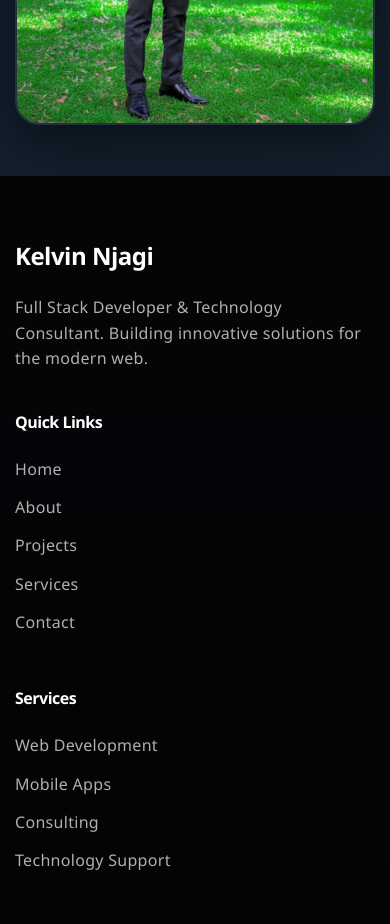
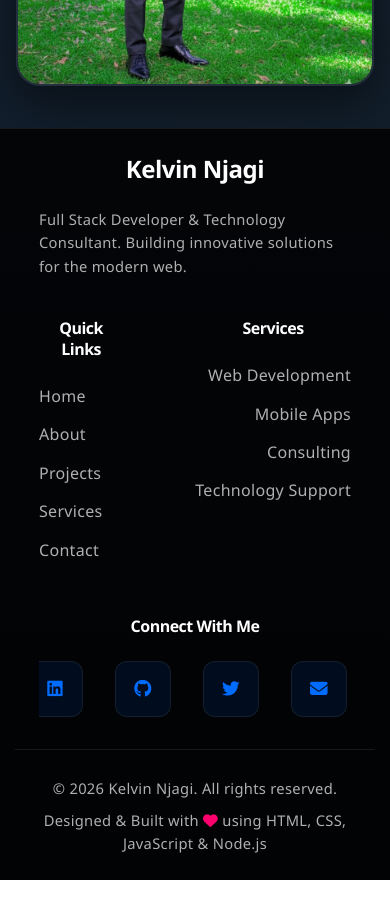
Before and after one commit to Kelvin-Njagi/portfolio.io, a website: page index.html in a window 390 px wide. Shown: the part 1060-1984 px from the top of the page. After the commit the page ends 1940 px from the top, so only its background shows below. Drawn offline with Linux system fonts and the light colour scheme.

Commit message:
Update styling in CSS

```diff
--- a/style.css
+++ b/style.css
@@ -762,6 +762,40 @@ section.visible {
     margin-bottom: 4rem;
 }
 
+/* Keep about image on the right on narrower screens to match laptop layout */
+@media (max-width: 768px) {
+    .about-grid {
+        grid-template-columns: 1fr 300px;
+        gap: var(--spacing-md);
+        align-items: start;
+    }
+
+    .about-text {
+        order: 0;
+    }
+
+    .about-image {
+        order: 0;
+        display: block;
+        justify-self: end;
+        align-self: start;
+        margin-top: 0;
+    }
+
+    .about-image img {
+        width: 100%;
+        max-width: 280px;
+        height: auto;
+        border-radius: 12px;
+        object-fit: cover;
+    }
+
+    /* Reduce padding so text and image fit nicely on small widths */
+    .about-text p {
+        margin-bottom: var(--spacing-sm);
+    }
+}
+
 .about-text h3 {
     font-size: 1.5rem;
     margin-bottom: 1rem;
@@ -1389,7 +1423,10 @@ section.visible {
 .footer-social-links {
     display: flex;
     gap: 1rem;
-    flex-wrap: wrap;
+    flex-wrap: nowrap;
+    align-items: center;
+    justify-content: center;
+    white-space: nowrap;
 }
 
 .footer-social-links a {
@@ -1429,6 +1466,211 @@ section.visible {
 }
 
 /* ============================
+   FOOTER - RESPONSIVE (MOBILE) TWEAKS
+   ============================ */
+
+@media (max-width: 768px) {
+    .footer {
+        padding: 2rem 0 1rem;
+    }
+
+    .footer-content {
+        grid-template-columns: 1fr;
+        gap: var(--spacing-md);
+        text-align: center;
+    }
+
+    .footer-section {
+        padding: 0 var(--spacing-md);
+    }
+
+    .footer-section h3,
+    .footer-section h4 {
+        text-align: center;
+    }
+
+    .footer-section ul {
+        display: inline-block;
+        text-align: left;
+        margin: 0 auto;
+    }
+
+    .footer-social-links {
+        justify-content: center;
+        gap: var(--spacing-sm);
+        margin-top: var(--spacing-sm);
+    }
+
+    .footer-social-links a {
+        width: 48px;
+        height: 48px;
+        font-size: 1.05rem;
+    }
+
+    .footer-bottom {
+        padding-top: 1.2rem;
+    }
+
+    .footer-bottom p {
+        font-size: 0.95rem;
+    }
+}
+
+@media (max-width: 480px) {
+    .footer {
+        padding: 1.5rem 0 1rem;
+    }
+
+    .footer-content {
+        gap: var(--spacing-sm);
+    }
+
+    .footer-section ul {
+        text-align: center;
+    }
+
+    .footer-social-links a {
+        width: 56px;
+        height: 56px;
+        font-size: 1.1rem;
+    }
+
+    .footer-section p,
+    .footer-bottom p {
+        font-size: 0.92rem;
+    }
+}
+
+/* Extra small screen tweaks for better phone layout */
+@media (max-width: 480px) {
+    /* Ensure all major grids collapse to single column */
+    .projects-grid,
+    .services-grid,
+    .documents-grid,
+    .skills-container,
+    .interests-grid,
+    .journey-grid {
+        grid-template-columns: 1fr !important;
+        gap: var(--spacing-md) !important;
+    }
+
+    /* Reduce section padding to fit small screens */
+    section {
+        padding: var(--spacing-lg) 0 !important;
+    }
+
+    /* Make hero content comfortably stacked */
+    .hero .container {
+        padding: 0 var(--spacing-sm);
+    }
+
+    .heading {
+        font-size: 1.6rem !important;
+    }
+
+    .description,
+    .journey-text,
+    .document-card p,
+    .interest-card p,
+    .about-text p {
+        font-size: 0.95rem;
+        line-height: 1.6;
+    }
+
+    /* Increase touch target sizes */
+    .btn,
+    .btn-compact,
+    .footer-social-links a {
+        min-height: 48px;
+        padding: 12px 16px;
+        border-radius: 12px;
+    }
+
+    /* Ensure project image heights scale down */
+    .project-image {
+        height: 180px;
+    }
+
+    /* Contact form spacing */
+    .contact-form {
+        padding: 1.5rem !important;
+    }
+
+    /* Hide decorative hero pseudo element on small phones */
+    .hero::before {
+        display: none;
+    }
+}
+
+/* Phone layout: Quick Links left, Services right (grid areas for stability) */
+@media (max-width: 480px) {
+    .footer-content {
+        display: grid;
+        grid-template-columns: 1fr 1fr;
+        grid-template-areas:
+            "brand brand"
+            "links services"
+            "connect connect";
+        gap: var(--spacing-md);
+        align-items: start;
+    }
+
+    .footer-content .footer-section:nth-child(1) { grid-area: brand; }
+    .footer-content .footer-section:nth-child(2) { grid-area: links; }
+    .footer-content .footer-section:nth-child(3) { grid-area: services; }
+    .footer-content .footer-section:nth-child(4) { grid-area: connect; }
+
+    /* Brand spans full width on top */
+    .footer-content .footer-section:nth-child(1) {
+        text-align: left;
+        padding-bottom: var(--spacing-sm);
+    }
+
+    /* Quick Links left column */
+    .footer-content .footer-section:nth-child(2) {
+        text-align: left;
+    }
+
+    /* Services right column */
+    .footer-content .footer-section:nth-child(3) {
+        text-align: right;
+    }
+
+    /* Connect spans full width below */
+    .footer-content .footer-section:nth-child(4) {
+        text-align: center;
+        margin-top: var(--spacing-sm);
+    }
+
+    /* Ensure lists align visually within their columns */
+    .footer-content .footer-section:nth-child(2) ul {
+        text-align: left;
+        display: block;
+        margin: 0;
+    }
+
+    .footer-content .footer-section:nth-child(3) ul {
+        text-align: right;
+        display: block;
+        margin: 0;
+    }
+
+    /* Keep contact icons horizontal on phones; allow horizontal scroll if needed */
+    .footer-content .footer-section:nth-child(4) .footer-social-links {
+        justify-content: center;
+        flex-wrap: nowrap;
+        overflow-x: auto;
+        -webkit-overflow-scrolling: touch;
+        gap: var(--spacing-sm);
+    }
+
+    .footer-content .footer-section:nth-child(4) .footer-social-links a {
+        flex: 0 0 auto;
+        margin-right: var(--spacing-sm);
+    }
+}
+
+/* ============================
    ANIMATIONS
    ============================ */
 
```
